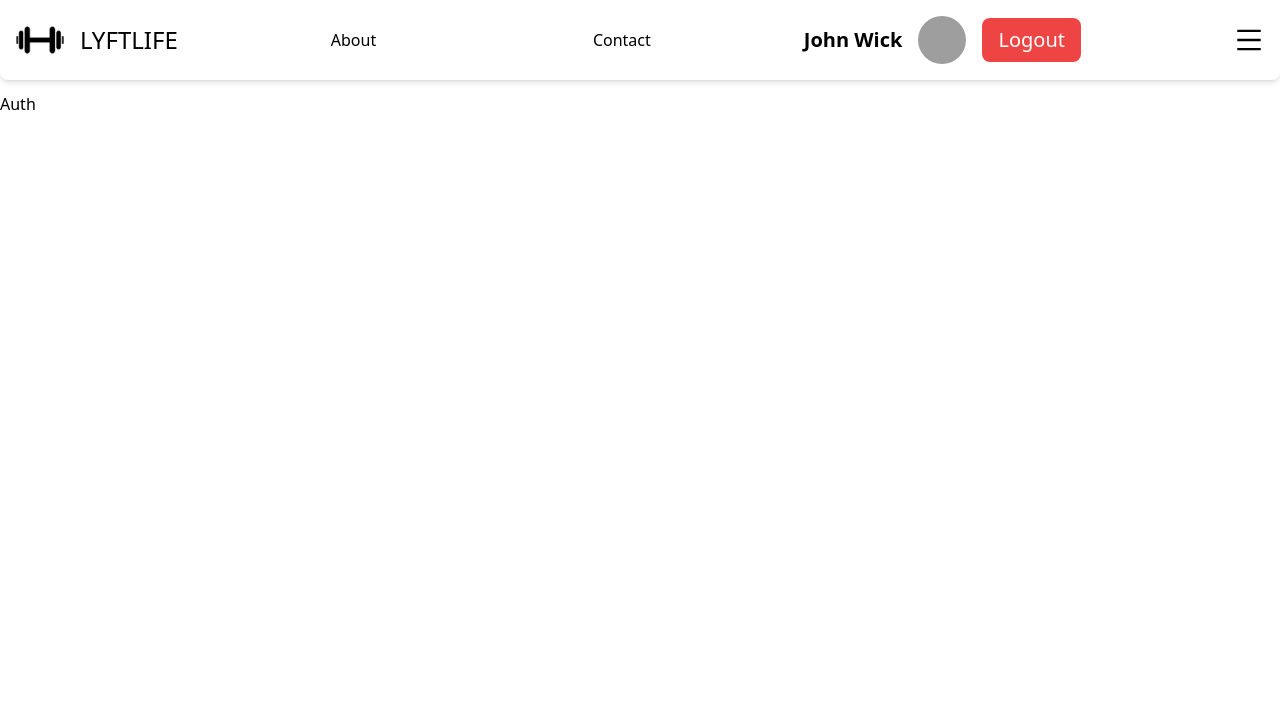
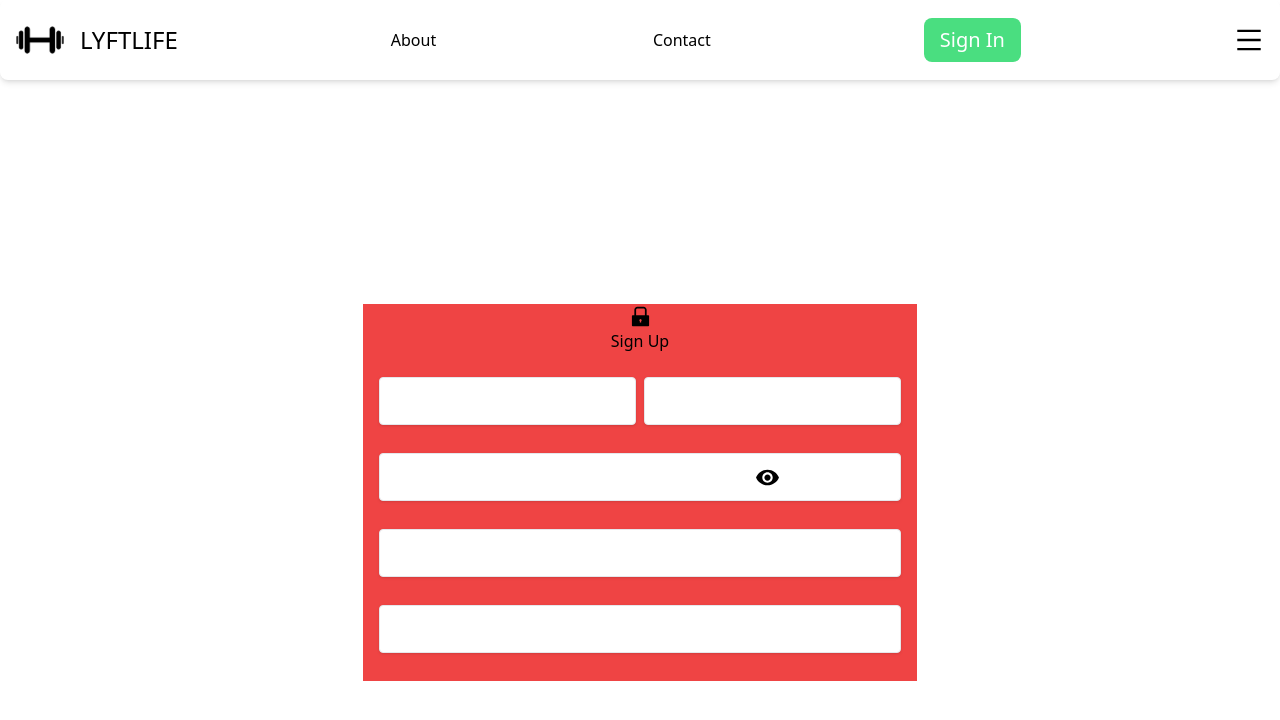
Before and after one commit to krisf451/lyftlife, a React (Create React App) app in the folder client/: page /auth in a window 1280 px wide. Shown: the top 720 px of the page. Built offline with nearby package versions, Linux system fonts and the light colour scheme; no server answers; grey boxes are pictures that could not be loaded.

Commit message:
feat: added resusable AuthInput component, struggling with absolut positioning on a hiddenPassword icon that would change the password type to a text type, Auth WIP

```diff
--- a/client/src/components/Auth.js
+++ b/client/src/components/Auth.js
@@ -1,7 +1,52 @@
-import React from "react";
+import React, { useState } from "react";
+import { AiFillLock } from "react-icons/ai";
+import AuthInput from "./AuthInput";
 
 const Auth = () => {
-  return <div>Auth</div>;
+  const [formValues, setFormValues] = useState({});
+  const isSignup = true;
+  const handleSubmit = (e) => {
+    e.preventDefault();
+  };
+
+  const handleChange = (e) => {};
+  return (
+    <div className="flex justify-center items-center min-h-screen w-full">
+      <div className="bg-red-500">
+        <div className="flex flex-col justify-center items-center w-full">
+          <AiFillLock size={25} className="" />
+          <h2>{isSignup ? "Sign Up" : "Sign In"}</h2>
+        </div>
+
+        <form onSubmit={handleSubmit}>
+          <div className="grid grid-cols-12 gap-2 p-4">
+            {isSignup && (
+              <>
+                <AuthInput
+                  type="text"
+                  name="firstName"
+                  label="First Name"
+                  handleChange={handleChange}
+                  half
+                  autoFocus
+                />
+                <AuthInput
+                  type="text"
+                  name="lastName"
+                  label="Last Name"
+                  handleChange={handleChange}
+                  half
+                />
+                <AuthInput type="password" name="password" />
+                <AuthInput type="text" />
+                <AuthInput type="text" />
+              </>
+            )}
+          </div>
+        </form>
+      </div>
+    </div>
+  );
 };
 
 export default Auth;
--- /dev/null
+++ b/client/src/components/AuthInput.js
@@ -0,0 +1,46 @@
+import React from "react";
+import { MdVisibility, MdVisibilityOff } from "react-icons/md";
+
+const AuthInput = ({ half, name, type, autoFocus, label, handleChange }) => {
+  const toggleShowPassword = () => {
+    if (type === "password") {
+      type = "text";
+    } else {
+      type = "password";
+    }
+  };
+  return (
+    <div
+      className={`relative col-span-12 ${
+        half ? "sm:col-span-6" : "sm:col-span-12"
+      }`}
+    >
+      <label
+        htmlFor={label}
+        className="block text-gray-700 text-sm font-bold mb-2"
+      ></label>
+      <input
+        type={type}
+        name={name}
+        onChange={handleChange}
+        className="h-12 shadow appearance-none border rounded w-full py-2 px-3 text-gray-700 mb-3 leading-tight focus:outline-none"
+        autoFocus={autoFocus}
+        required
+      />
+      {name === "password" ? (
+        <div
+          className="absolute z-10 bottom-0 left-[23.5rem] top-5"
+          onClick={toggleShowPassword}
+        >
+          {type === "password" ? (
+            <MdVisibility size={25} />
+          ) : (
+            <MdVisibilityOff size={25} />
+          )}
+        </div>
+      ) : null}
+    </div>
+  );
+};
+
+export default AuthInput;
--- a/client/src/components/Navbar.js
+++ b/client/src/components/Navbar.js
@@ -4,7 +4,7 @@ import { Link } from "react-router-dom";
 import { AiOutlineMenu } from "react-icons/ai";
 
 const Navbar = () => {
-  const user = true;
+  const user = null;
   return (
     <div className="w-full h-20 shadow-md flex items-center justify-between rounded-lg  mb-3">
       {/* logo */}
```
